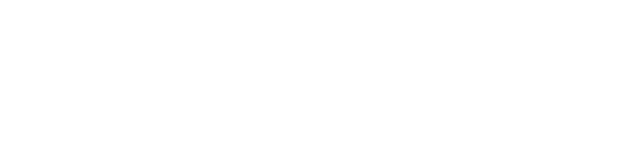
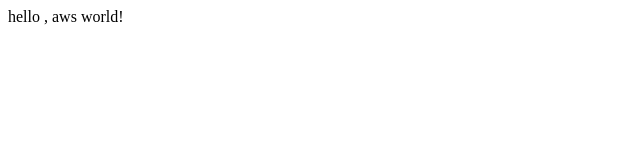
Before and after one commit to grasp/aws_interview, a plain HTML site: page index.html in a window 1280 px wide. Shown: the whole page, without its empty margins (0-640 px from the left). Drawn offline with Linux system fonts and the light colour scheme.

Commit message:
first commit

```diff
--- a/index.html
+++ b/index.html
@@ -1,2 +1,10 @@
 <html>
+<head>
+</head>
+
+<body>
+ <p>
+ hello , aws world!
+ </p>
+</body>
 </html>
```
